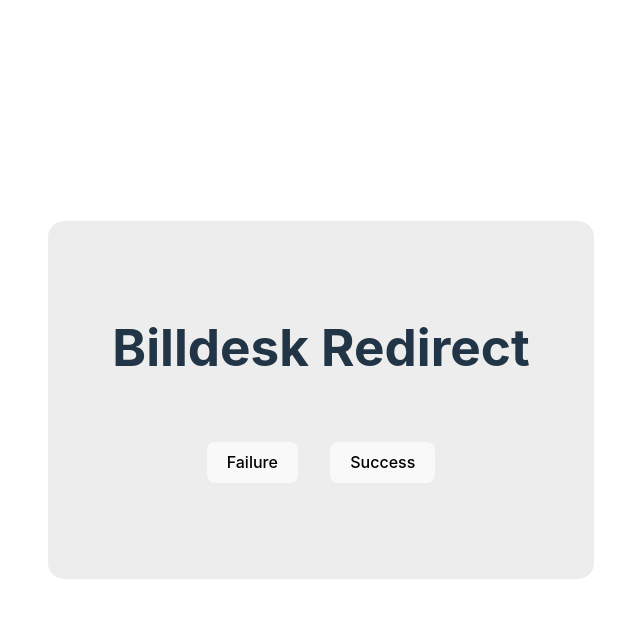
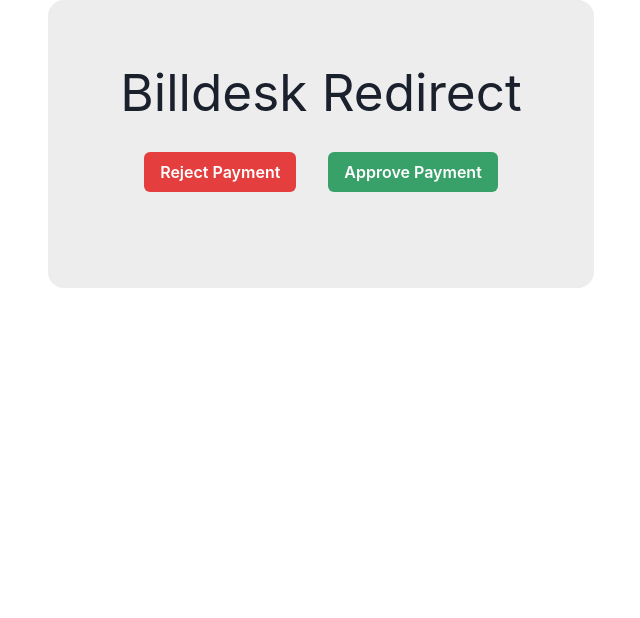
Before and after one commit to is-harshul/redirection-mock, a React (Vite) app: page / in a window 1280 px wide. Shown: the top 618 px of the page, without its empty margins (319-959 px from the left). Built offline with nearby package versions, Linux system fonts and the light colour scheme.

Commit message:
feat: added chakraui

```diff
--- a/package.json
+++ b/package.json
@@ -10,6 +10,10 @@
     "preview": "vite preview"
   },
   "dependencies": {
+    "@chakra-ui/react": "^2.8.1",
+    "@emotion/react": "^11.11.1",
+    "@emotion/styled": "^11.11.0",
+    "framer-motion": "^10.16.4",
     "react": "^18.2.0",
     "react-dom": "^18.2.0"
   },
--- a/src/App.tsx
+++ b/src/App.tsx
@@ -1,4 +1,5 @@
 import './App.css'
+import { Button } from '@chakra-ui/react'
 
 function App() {
 
@@ -12,12 +13,8 @@
         <h1>Billdesk Redirect</h1>
       </div>
       <div className="card">
-        <button onClick={() => redirect('failure')}>
-          Failure
-        </button>
-        <button onClick={() => redirect('success')} style={{marginLeft: 32}}>
-          Success
-        </button>
+        <Button colorScheme='red' onClick={() => redirect('failure')}>Reject Payment</Button>
+        <Button colorScheme='green' onClick={() => redirect('success')} style={{marginLeft: 32}}>Approve Payment</Button>
       </div>
     </>
   )
--- a/src/index.css
+++ b/src/index.css
@@ -6,21 +6,6 @@
   color-scheme: light dark;
   color: rgba(255, 255, 255, 0.87);
   background-color: #242424;
-
-  font-synthesis: none;
-  text-rendering: optimizeLegibility;
-  -webkit-font-smoothing: antialiased;
-  -moz-osx-font-smoothing: grayscale;
-  -webkit-text-size-adjust: 100%;
-}
-
-a {
-  font-weight: 500;
-  color: #646cff;
-  text-decoration: inherit;
-}
-a:hover {
-  color: #535bf2;
 }
 
 body {
@@ -36,25 +21,6 @@
   line-height: 1.1;
 }
 
-button {
-  border-radius: 8px;
-  border: 1px solid transparent;
-  padding: 0.6em 1.2em;
-  font-size: 1em;
-  font-weight: 500;
-  font-family: inherit;
-  background-color: #1a1a1a;
-  cursor: pointer;
-  transition: border-color 0.25s;
-}
-button:hover {
-  border-color: #646cff;
-}
-button:focus,
-button:focus-visible {
-  outline: 4px auto -webkit-focus-ring-color;
-}
-
 @media (prefers-color-scheme: light) {
   :root {
     color: #213547;
--- a/src/main.tsx
+++ b/src/main.tsx
@@ -2,9 +2,12 @@
 import ReactDOM from 'react-dom/client'
 import App from './App.tsx'
 import './index.css'
+import { ChakraProvider } from '@chakra-ui/react'
 
 ReactDOM.createRoot(document.getElementById('root')!).render(
   <React.StrictMode>
-    <App />
+    <ChakraProvider>
+      <App />
+    </ChakraProvider>
   </React.StrictMode>,
 )
```
Also changed, not shown: 1 other file (tests, documents, lock files or other folders).
